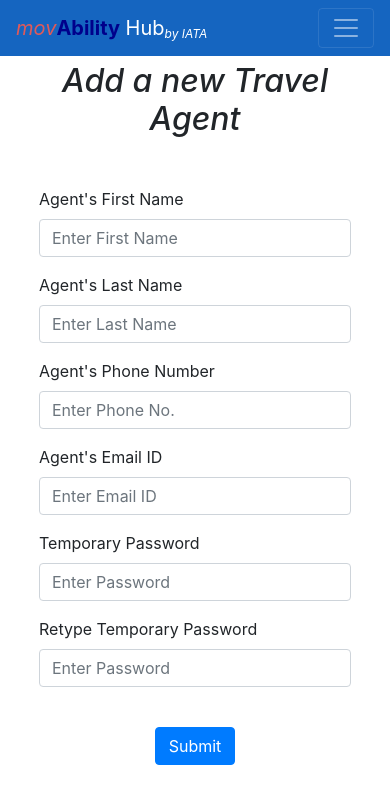
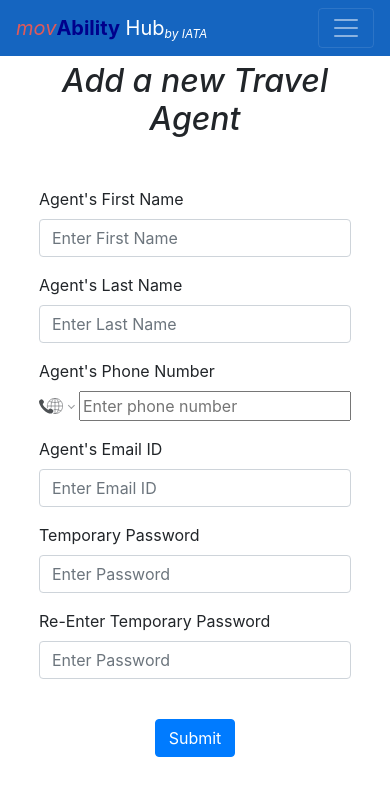
Before and after one commit to movAbilityHub/movAbilityHubFrontEnd, a React (Create React App) app: page /TravelAgency/Dashboard in a window 390 px wide. Shown: the top 804 px of the page. Built offline with nearby package versions, Linux system fonts and the light colour scheme.

Commit message:
Added phone number input in addTravelAgent

```diff
--- a/src/components/travelAgency/addTravelAgents.js
+++ b/src/components/travelAgency/addTravelAgents.js
@@ -2,6 +2,7 @@ import React, { Component } from "react";
 import Form from "react-bootstrap/Form";
 import Col from "react-bootstrap/Col";
 import Button from "react-bootstrap/Button";
+import PhoneInput from 'react-phone-number-input';
 
 import "../../assets/styles/taDashboard.css";
 
@@ -66,11 +67,10 @@ class AddTravelAgents extends Component {
           className="col-12 col-xs-12 col-sm-12 col-md-6 col-lg-4"
         >
           <Form.Label>Agent's Phone Number</Form.Label>
-          <Form.Control
-            placeholder="Enter Phone No."
-            namr="phoneNumber"
-            type="number"
-          />
+          <PhoneInput
+          placeholder="Enter phone number"
+          value={ this.state.phone }
+          onChange={ phone => this.setState({ phone }) } />
         </Form.Group>
 
         <Form.Group
@@ -101,7 +101,7 @@ class AddTravelAgents extends Component {
           as={Col}
           className="col-12 col-xs-12 col-sm-12 col-md-6 col-lg-4"
         >
-          <Form.Label>Retype Temporary Password</Form.Label>
+          <Form.Label>Re-Enter Temporary Password</Form.Label>
           <Form.Control
             placeholder="Enter Password"
             name="password2"
```
